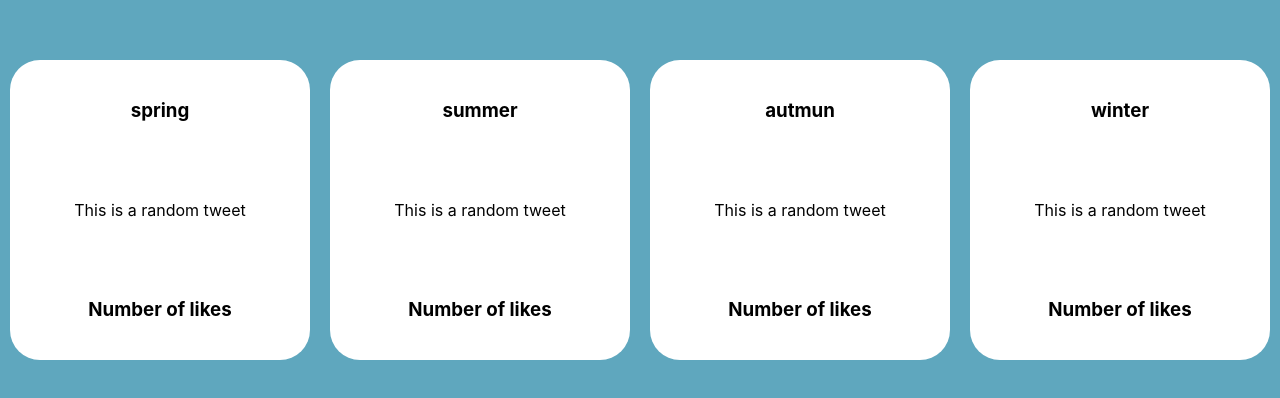
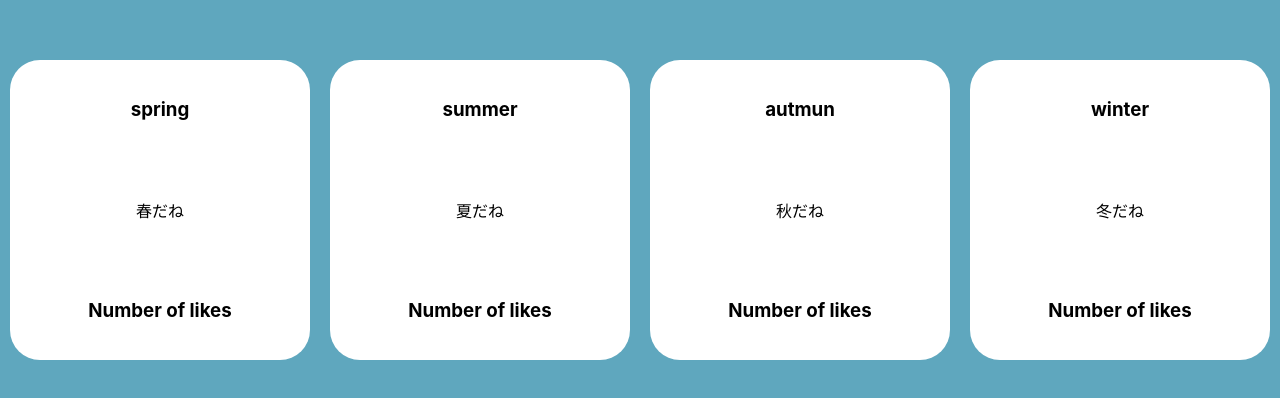
Before and after one commit to r-shirasu/react_tutorialForbeginners, a React (Create React App) app in the folder my-app/: page / in a window 1280 px wide. Shown: the part 190-588 px from the top of the page. Built offline with nearby package versions, Linux system fonts and the light colour scheme.

Commit message:
messageもpropで

```diff
--- a/my-app/src/App.js
+++ b/my-app/src/App.js
@@ -4,10 +4,10 @@ import Tweet from "./Tweet";
 function App() {
   return (
     <div className="app">
-      <Tweet name="spring" />
-      <Tweet name="summer" />
-      <Tweet name="autmun" />
-      <Tweet name="winter" />
+      <Tweet name="spring" message="春だね" />
+      <Tweet name="summer" message="夏だね" />
+      <Tweet name="autmun" message="秋だね" />
+      <Tweet name="winter" message="冬だね" />
     </div>
   );
 }
--- a/my-app/src/Tweet.js
+++ b/my-app/src/Tweet.js
@@ -5,7 +5,7 @@ function Tweet(props) {
   return (
     <div className="tweet">
       <h3>{props.name}</h3>
-      <p>This is a random tweet</p>
+      <p>{props.message}</p>
       <h3>Number of likes</h3>
     </div>
   );
```
